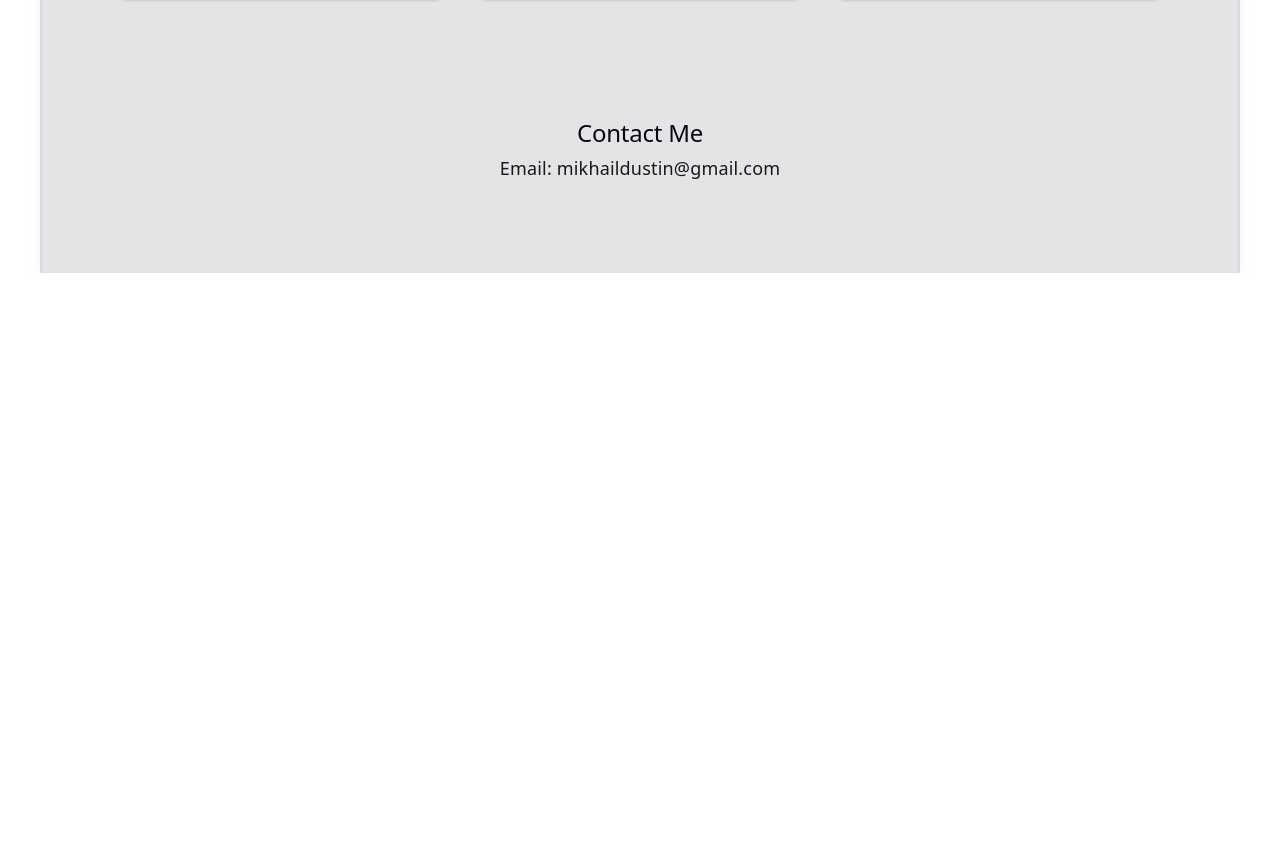
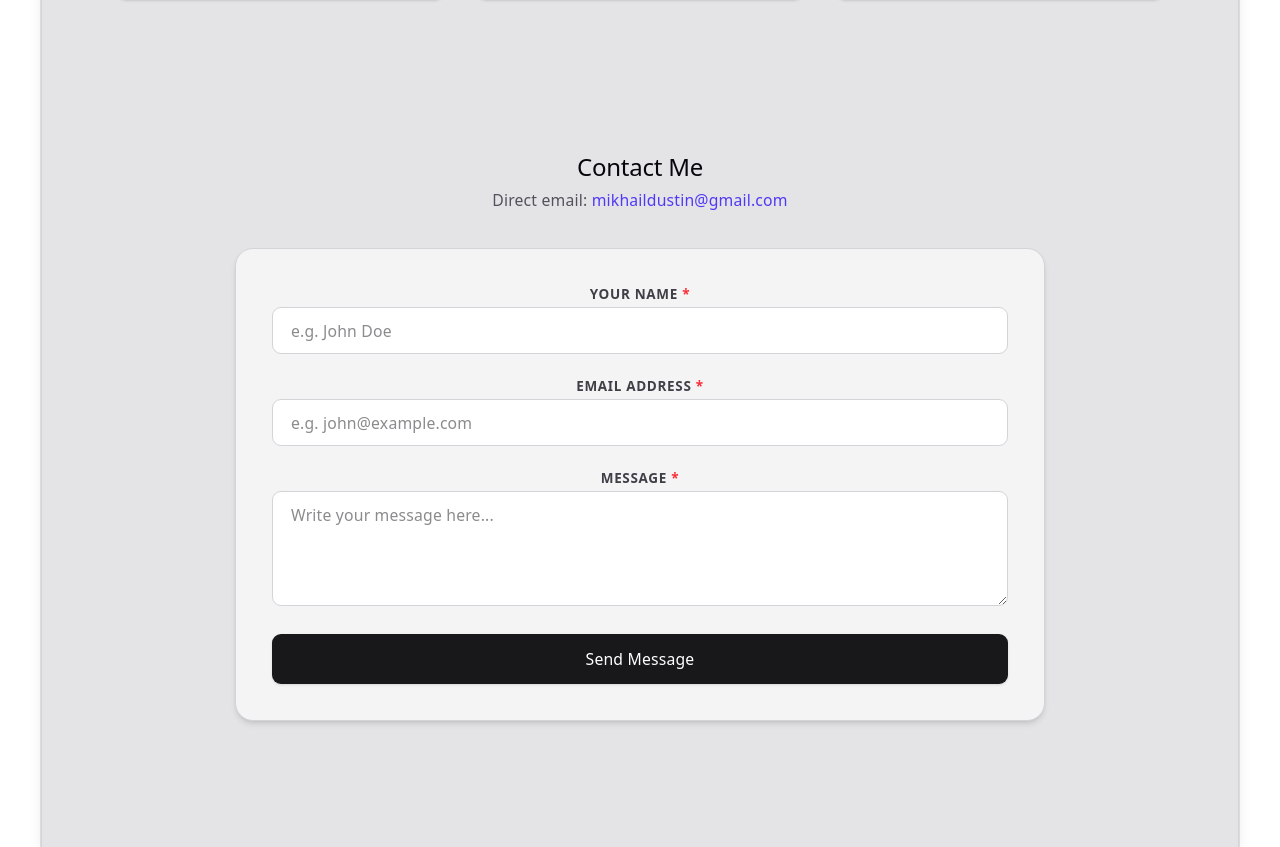
Before and after one commit to MikiBihon15/react-portfolio, a React (Vite) app: page / in a window 1280 px wide. Shown: the part 1396-2243 px from the top of the page. Before the commit the page ends 1669 px from the top, so only its background shows below. Built offline with nearby package versions, Linux system fonts and the light colour scheme.

Commit message:
contacts added

```diff
--- a/src/components/contacts/contacts.jsx
+++ b/src/components/contacts/contacts.jsx
@@ -1,8 +1,181 @@
+import React, { useState } from 'react';
+
 export default function Contacts() {
+  // Form input fields state
+  const [formData, setFormData] = useState({
+    name: '',
+    email: '',
+    message: ''
+  });
+
+  // State for field-specific errors and top success message
+  const [errors, setErrors] = useState({});
+  const [successMsg, setSuccessMsg] = useState(false);
+  const [isSubmitting, setIsSubmitting] = useState(false);
+
+  // Clear individual field errors as the user types
+  const handleChange = (e) => {
+    const { name, value } = e.target;
+    setFormData((prev) => ({ ...prev, [name]: value }));
+
+    if (errors[name]) {
+      setErrors((prev) => ({ ...prev, [name]: '' }));
+    }
+  };
+
+  // Validation function checks for missing or invalid inputs
+  const validate = () => {
+    const newErrors = {};
+
+    if (!formData.name.trim()) {
+      newErrors.name = 'Name is required.';
+    }
+
+    if (!formData.email.trim()) {
+      newErrors.email = 'Email address is required.';
+    } else if (!/\S+@\S+\.\S+/.test(formData.email)) {
+      newErrors.email = 'Please enter a valid email address.';
+    }
+
+    if (!formData.message.trim()) {
+      newErrors.message = 'Please enter a message.';
+    }
+
+    return newErrors;
+  };
+
+  const handleSubmit = (e) => {
+    e.preventDefault();
+    setSuccessMsg(false);
+
+    const validationErrors = validate();
+
+    // If there are errors, attach them to state and stop submission
+    if (Object.keys(validationErrors).length > 0) {
+      setErrors(validationErrors);
+      return;
+    }
+
+    // Simulate successful form submission
+    setIsSubmitting(true);
+    setTimeout(() => {
+      setIsSubmitting(false);
+      setSuccessMsg(true);
+      setFormData({ name: '', email: '', message: '' });
+      setErrors({});
+    }, 800);
+  };
+
   return (
-    <section style={{ padding: '20px' }}>
-      <h2>Contact Me</h2>
-      <p>Email: mikhaildustin@gmail.com</p>
+    <section id="contacts" className="py-12 px-4 sm:px-6 max-w-3xl mx-auto">
+      {/* Title & Email Subheading */}
+      <div className="text-center mb-8">
+        <h2 className="text-3xl font-bold text-zinc-900">Contact Me</h2>
+        <p className="text-zinc-600 text-sm mt-1">
+          Direct email: <a href="mailto:mikhaildustin@gmail.com" className="text-indigo-600 font-medium hover:underline">mikhaildustin@gmail.com</a>
+        </p>
+      </div>
+
+      {/* Main Form Container */}
+      <div className="bg-zinc-100 border border-zinc-300 rounded-2xl p-6 sm:p-8 shadow-md relative">
+
+        {/* TOP SUCCESS NOTIFICATION (Shows above form upon valid submit) */}
+        {successMsg && (
+          <div className="mb-6 p-4 rounded-xl bg-emerald-100 border border-emerald-300 text-emerald-800 text-sm font-medium flex items-center gap-2">
+            <span>✅</span>
+            <span>Thank you! Your message has been sent successfully. I'll get back to you soon!</span>
+          </div>
+        )}
+        <form onSubmit={handleSubmit} className="space-y-5" noValidate>
+
+          {/* NAME FIELD */}
+          <div>
+            <label htmlFor="name" className="block text-xs font-semibold uppercase tracking-wider text-zinc-700 mb-1">
+              Your Name <span className="text-red-500 font-bold">*</span>
+            </label>
+            <input
+              type="text"
+              id="name"
+              name="name"
+              value={formData.name}
+              onChange={handleChange}
+              placeholder="e.g. John Doe"
+              className={`w-full px-4 py-2.5 rounded-lg bg-white border text-zinc-900 text-sm focus:outline-none transition-colors ${
+                errors.name
+                  ? 'border-red-500 focus:border-red-500 ring-1 ring-red-500'
+                  : 'border-zinc-300 focus:border-indigo-600'
+              }`}
+            />
+            {/* Below-input error message */}
+            {errors.name && (
+              <p className="text-xs text-red-600 font-medium mt-1.5 flex items-center gap-1">
+                ⚠️ {errors.name}
+              </p>
+            )}
+          </div>
+
+          {/* EMAIL FIELD */}
+          <div>
+            <label htmlFor="email" className="block text-xs font-semibold uppercase tracking-wider text-zinc-700 mb-1">
+              Email Address <span className="text-red-500 font-bold">*</span>
+            </label>
+            <input
+              type="email"
+              id="email"
+              name="email"
+              value={formData.email}
+              onChange={handleChange}
+              placeholder="e.g. john@example.com"
+              className={`w-full px-4 py-2.5 rounded-lg bg-white border text-zinc-900 text-sm focus:outline-none transition-colors ${
+                errors.email
+                  ? 'border-red-500 focus:border-red-500 ring-1 ring-red-500'
+                  : 'border-zinc-300 focus:border-indigo-600'
+              }`}
+            />
+            {/* Below-input error message */}
+            {errors.email && (
+              <p className="text-xs text-red-600 font-medium mt-1.5 flex items-center gap-1">
+                ⚠️ {errors.email}
+              </p>
+            )}
+          </div>
+
+          {/* MESSAGE FIELD */}
+          <div>
+            <label htmlFor="message" className="block text-xs font-semibold uppercase tracking-wider text-zinc-700 mb-1">
+              Message <span className="text-red-500 font-bold">*</span>
+            </label>
+            <textarea
+              id="message"
+              name="message"
+              rows="4"
+              value={formData.message}
+              onChange={handleChange}
+              placeholder="Write your message here..."
+              className={`w-full px-4 py-2.5 rounded-lg bg-white border text-zinc-900 text-sm focus:outline-none transition-colors ${
+                errors.message
+                  ? 'border-red-500 focus:border-red-500 ring-1 ring-red-500'
+                  : 'border-zinc-300 focus:border-indigo-600'
+              }`}
+            ></textarea>
+            {/* Below-input error message */}
+            {errors.message && (
+              <p className="text-xs text-red-600 font-medium mt-1.5 flex items-center gap-1">
+                ⚠️ {errors.message}
+              </p>
+            )}
+          </div>
+
+          {/* SUBMIT BUTTON */}
+          <button
+            type="submit"
+            disabled={isSubmitting}
+            className="w-full py-3 px-6 bg-zinc-900 hover:bg-zinc-800 text-white font-medium rounded-lg text-sm shadow transition-all hover:scale-[1.01] active:scale-[0.99] disabled:opacity-50"
+          >
+            {isSubmitting ? 'Sending...' : 'Send Message'}
+          </button>
+        </form>
+      </div>
     </section>
   );
 }
```
